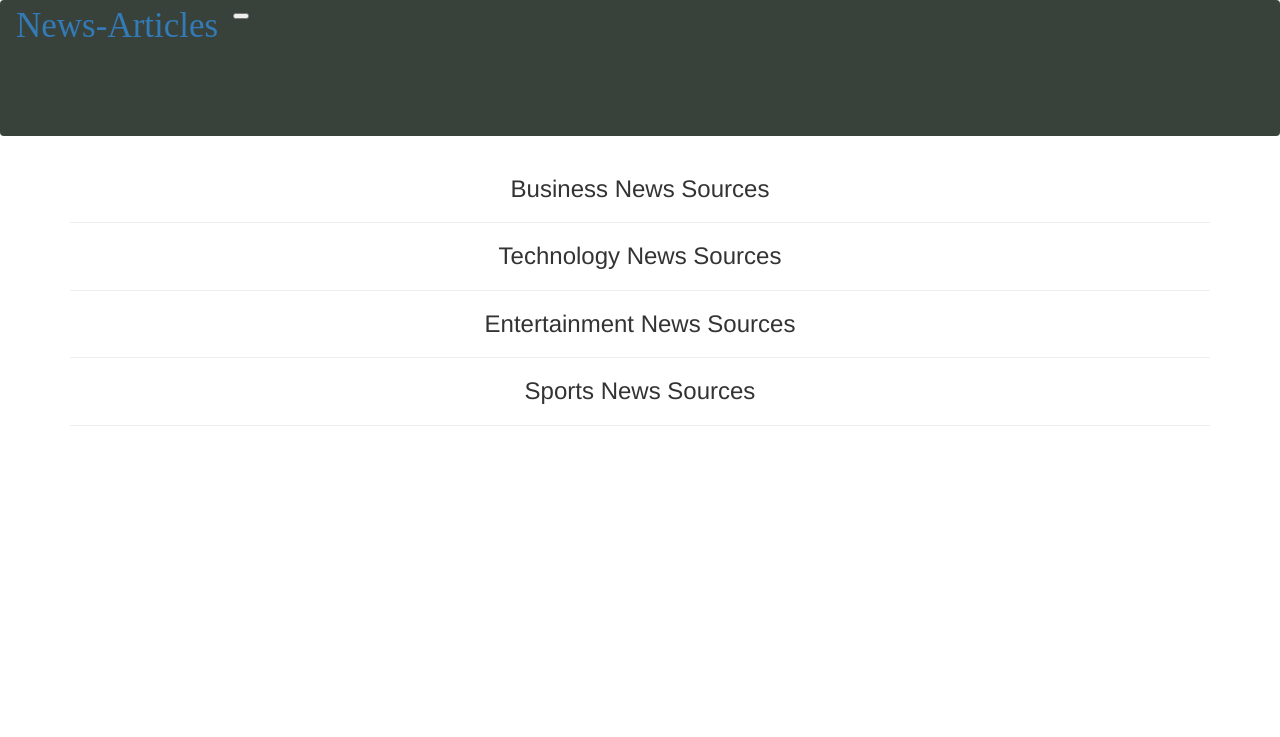
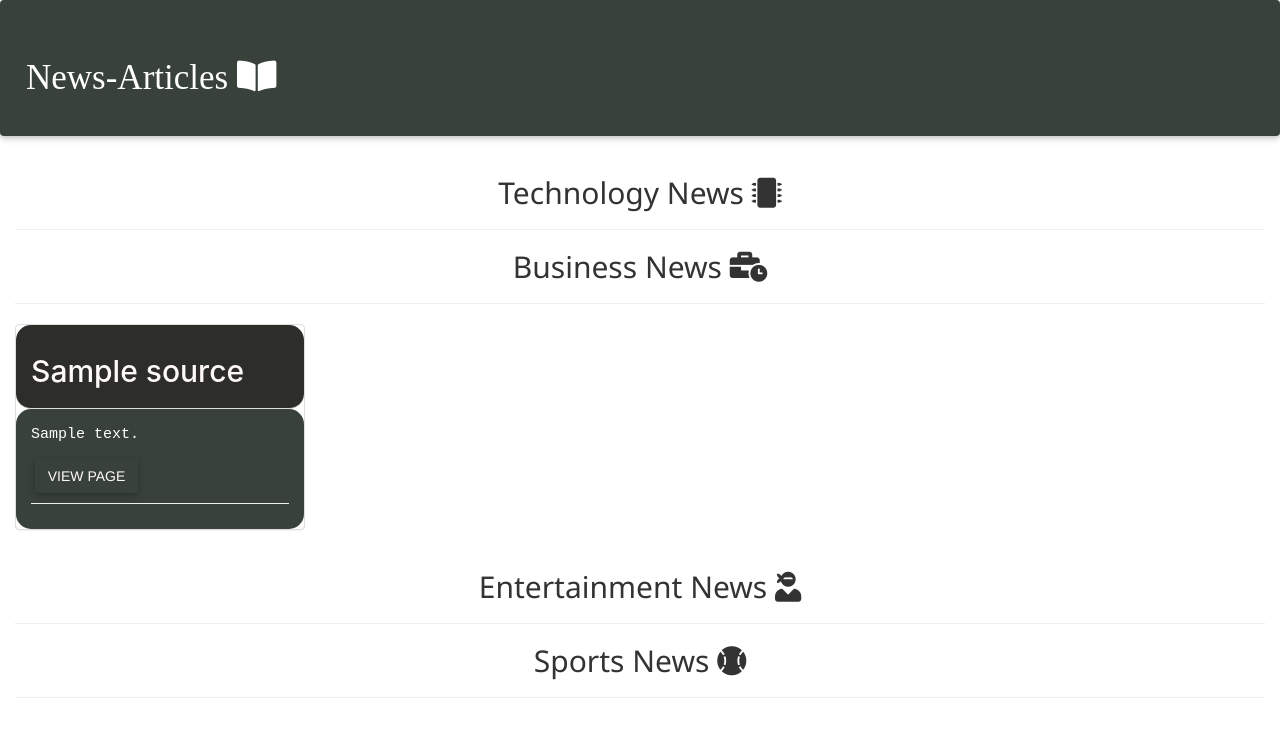
Before and after one commit to Bryson69/Newspaper-articles, a Flask app: template app/templates/index.html in a window 1280 px wide. Shown: the top 737 px of the page. Run offline with Flask 2, Linux system fonts and the light colour scheme; the template is opened without the code that fills it: most values are stand-ins (such as "Sample title", 1, 10 or a date in 2020); parts of the project's set-up code (start-up, migrations or seed data) failed here and were passed over; some libraries are stand-ins or nearby versions; some web fonts are replaced.

Commit message:
Add interpolaton for news links, Add mdbootstrap cdn , Add css link, Extend base.html and import macros .html

```diff
--- a/app/templates/index.html
+++ b/app/templates/index.html
@@ -2,43 +2,52 @@
 {% import 'macros.html' as macro %}
 
 
+<!-- Styles block -->
+{% block styles%}
+<link rel="stylesheet" href="https://use.fontawesome.com/releases/v5.8.2/css/all.css">
+<!-- Bootstrap core CSS -->
+<link href="https://cdnjs.cloudflare.com/ajax/libs/twitter-bootstrap/4.5.0/css/bootstrap.min.css" rel="stylesheet">
+<!-- Material Design Bootstrap -->
+<link href="https://cdnjs.cloudflare.com/ajax/libs/mdbootstrap/4.19.1/css/mdb.min.css" rel="stylesheet">
+
+{{ super() }}
+<link rel="stylesheet" href="{{url_for('static',filename='css/index.css')}}">
+
+{% endblock %}
+
+
 <!-- Content block -->
 {% block content%}
-<div class="container">
+<div class="container-fluid">
 
-<!-- Styles block -->
-{% block styles%}
-{{ super() }}
-<link rel="stylesheet" href="{{url_for('static',filename='css/index.css')}}">
-{% endblock %}
-<!-- Content block -->
+  <!-- Technology-->
 
-  <!-- Business News  -->
-  <h3 class="text text-center">Business News Sources</h3>
+  <h3 class="text text-center"style="font-family:'Segoe UI', Tahoma, Geneva, Verdana, sans-serif; font-size:30px;">Technology News <i class="fas fa-microchip"></i></h3>
   <hr>
 
-  {{ macro.displayArticleList(sources)}}
+  {{ macro.displaySourceList(technology_sources)}}
 
-  <!-- Technology News  -->
-
-  <h3 class="text text-center">Technology News Sources</h3>
+    <!-- Business-->
+   <h3 class="text text-center" style="font-family:'Segoe UI', Tahoma, Geneva, Verdana, sans-serif; font-size:30px;">Business News <i class="fas fa-business-time"></i></h3>
   <hr>
 
-  {{ macro.displayArticleList(technology_sources)}}
+  {{ macro.displaySourceList(sources)}}
 
-  <!-- Entertainment News  -->
+  <!-- Entertainment-->
 
-  <h3 class="text text-center">Entertainment News Sources</h3>
+  <h3 class="text text-center" style="font-family:'Segoe UI', Tahoma, Geneva, Verdana, sans-serif; font-size:30px;">Entertainment News <i class="fas fa-user-ninja"></i></h3>
   <hr>
 
-  {{ macro.displayArticleList(entertainment_sources)}}
+  {{ macro.displaySourceList(entertainment_sources)}}
 
-  <!-- Sport News  -->
+  <!-- Sport-->
 
-  <h3 class="text text-center">Sports News Sources</h3>
+  <h3 class="text text-center" style="font-family:'Segoe UI', Tahoma, Geneva, Verdana, sans-serif; font-size:30px;">Sports News <i class="fas fa-baseball-ball"></i></h3>
   <hr>
 
-  {{ macro.displayArticleList(sports_sources)}}
+  {{ macro.displaySourceList(sports_sources)}}
 
 </div>
+
+
 {%endblock%}
```
